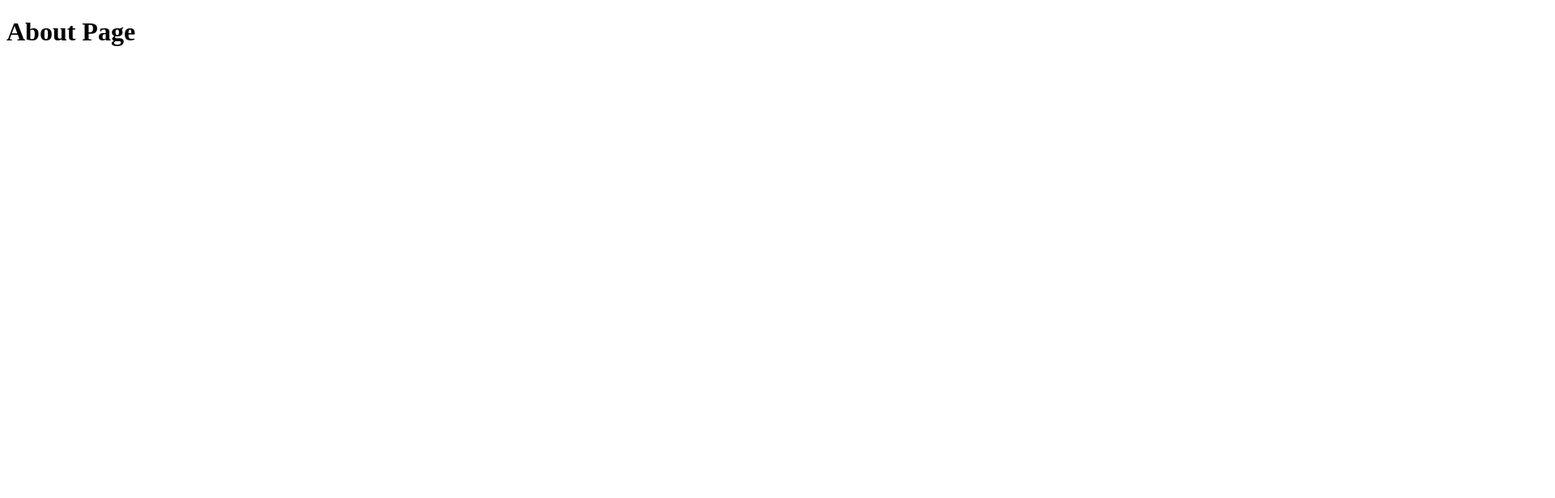
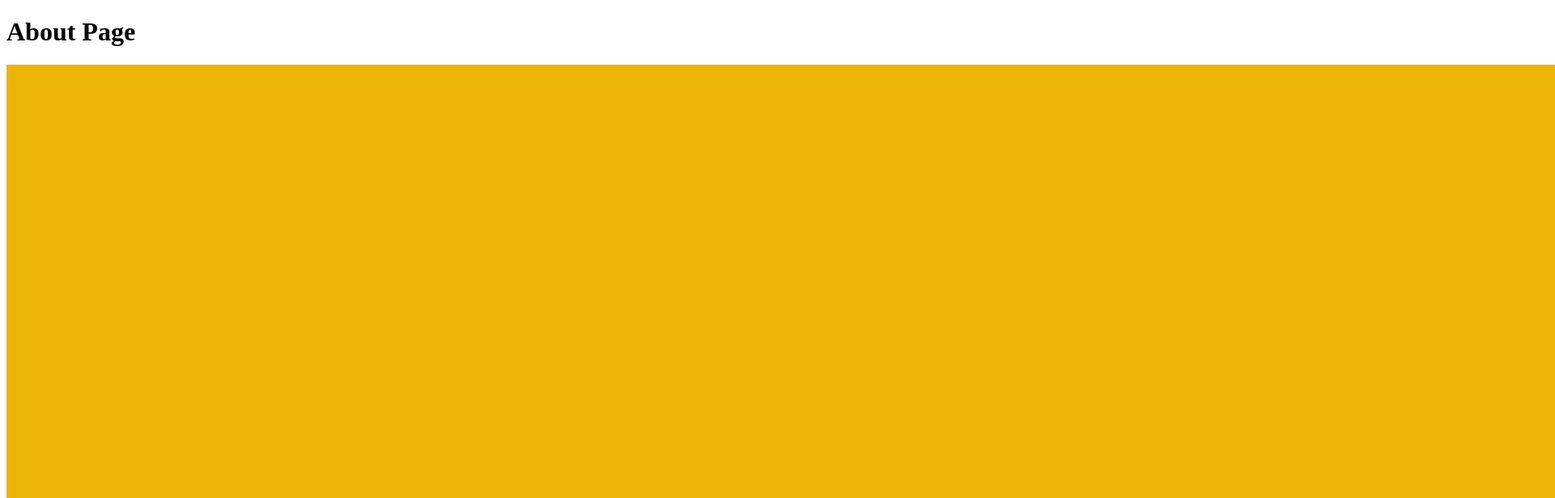
Before and after one commit to datadarkly/odin-project, a plain HTML site: page odin-links-and-images/pages/about.html in a window 1280 px wide. Shown: the top 616 px of the page at 81% size, 1920 px wide, since content can reach past the window. Drawn offline with Linux system fonts and the light colour scheme.

Commit message:
Add dog.jpg to about page

```diff
--- a/odin-links-and-images/pages/about.html
+++ b/odin-links-and-images/pages/about.html
@@ -7,5 +7,7 @@
 
   <body>
     <h1>About Page</h1>
+
+    <img src="../images/dog.jpg"
   </body>
 </html>
```
